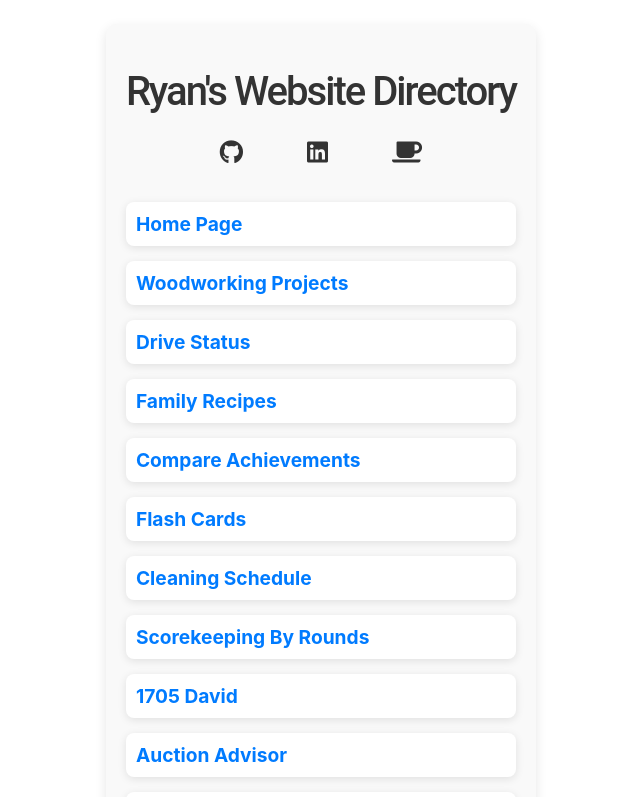
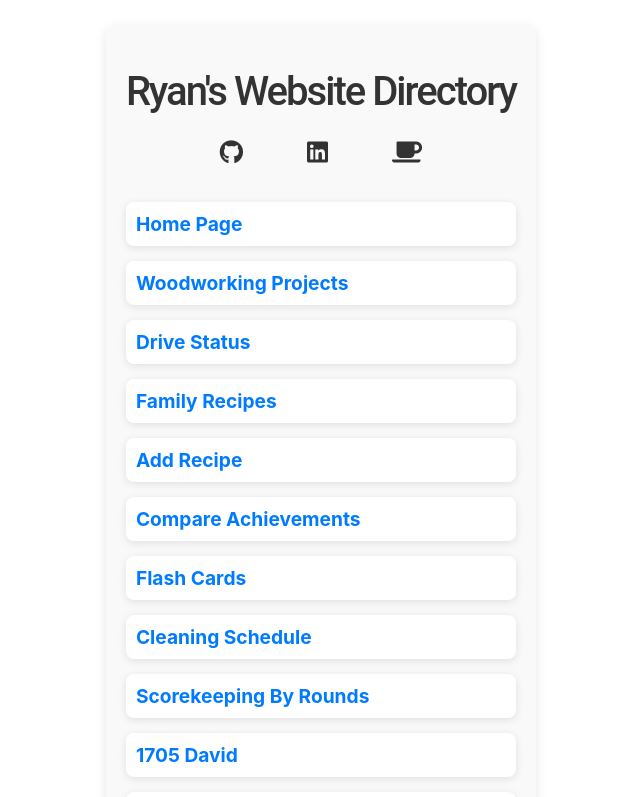
Before and after one commit to rbrock44/directory, an Angular app: page / in a window 1280 px wide. Shown: the top 797 px of the page, without its empty margins (319-959 px from the left). Built offline with nearby package versions, Linux system fonts and the light colour scheme.

Commit message:
Update app.component.ts

```diff
--- a/src/app/app.component.ts
+++ b/src/app/app.component.ts
@@ -40,6 +40,11 @@ export class AppComponent {
       name: 'Family Recipes',
       link: this.createLink('family-recipes'),
       description: 'All the family\'s recipes (and more)'
+    },
+    {
+      name: 'Add Recipe',
+      link: this.createLink('add-recipe'),
+      description: 'A user friendly place to turn a recipe into JSON format for the family recipe website'
     },
     {
       name: 'Compare Achievements',
```
